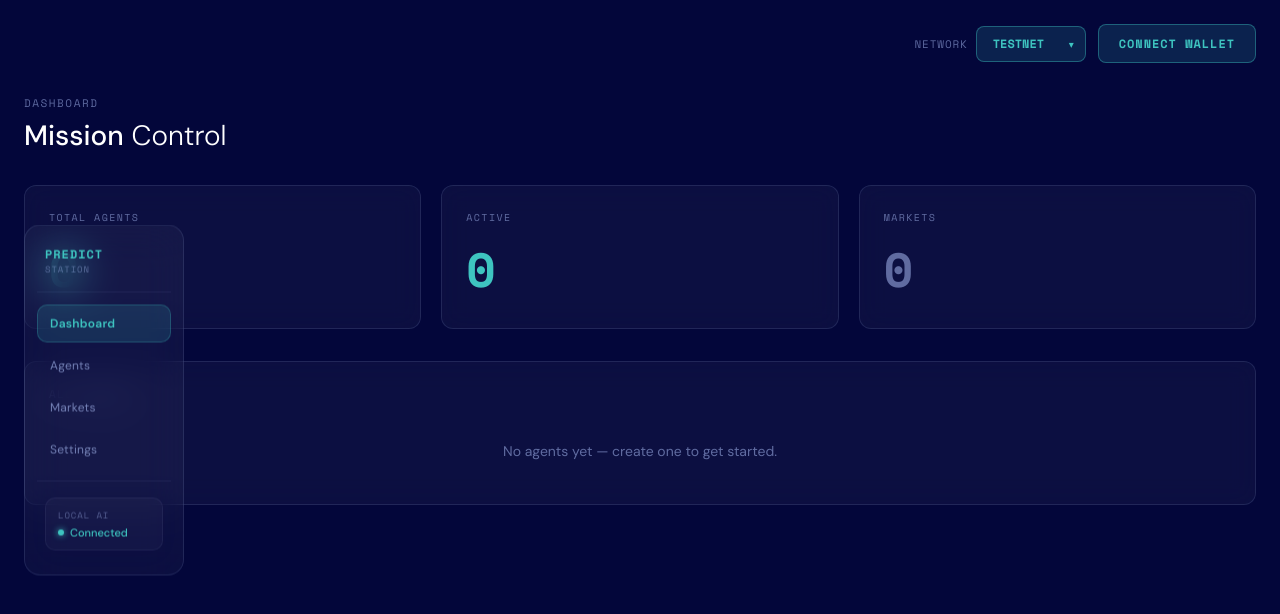
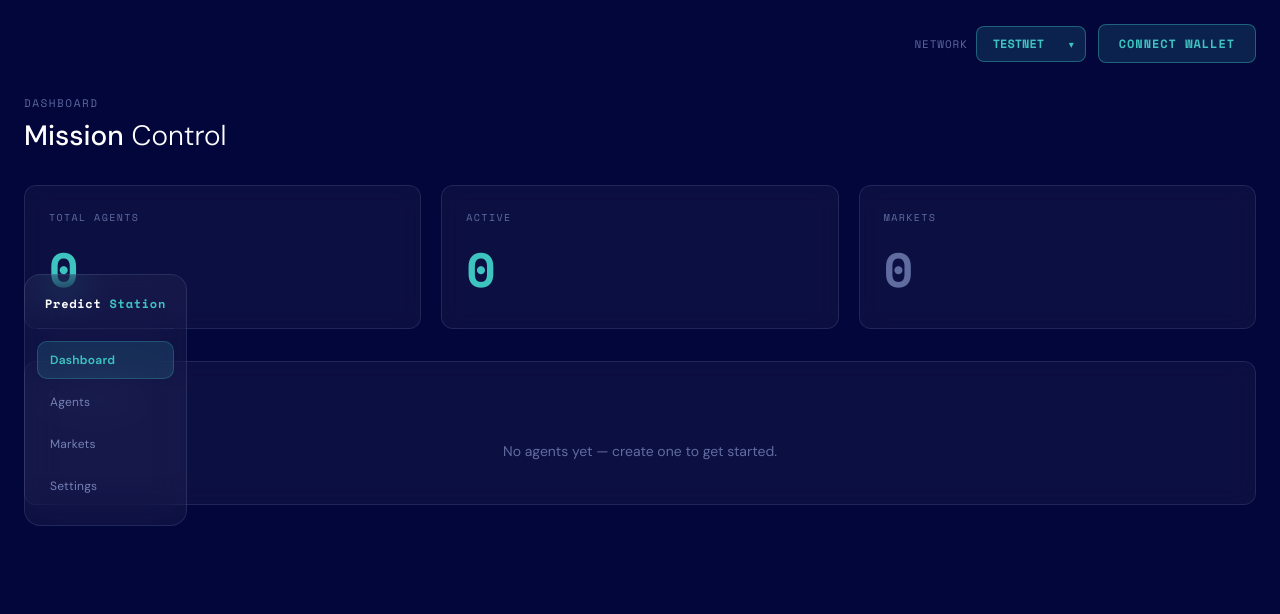
Before and after one commit to pisuthd/predict-station, a Next.js app in the folder frontend/: page /app in a window 1280 px wide. Shown: the top 614 px of the page. Built offline with nearby package versions, Linux system fonts and the light colour scheme.

Commit message:
Update sidebar: landing-style branding, clickable to go back to /, remove Local AI status

```diff
--- a/frontend/src/app/app/page.tsx
+++ b/frontend/src/app/app/page.tsx
@@ -1,6 +1,7 @@
 'use client'
 
 import { useState } from 'react'
+import { useRouter } from 'next/navigation'
 import { NAVY, CYAN, MUTED, monoFont, sansFont } from '../../theme'
 import MainScreen from '../../pages/MainScreen'
 
@@ -14,6 +15,7 @@ interface Agent {
 }
 
 export default function AppPage() {
+  const router = useRouter()
   const [agents] = useState<Agent[]>([])
   const [activeNav, setActiveNav] = useState<NavItem>('dashboard')
 
@@ -50,30 +52,25 @@ export default function AppPage() {
             minWidth: 160,
           }}
         >
-          {/* Logo/Brand */}
-          <div style={{
-            padding: '0 8px 16px',
-            borderBottom: '1px solid rgba(180,200,255,0.08)',
-            marginBottom: 8
-          }}>
+          {/* Logo/Brand - Clickable to go back */}
+          <div
+            onClick={() => router.push('/')}
+            style={{
+              padding: '0 8px 16px',
+              borderBottom: '1px solid rgba(180,200,255,0.08)',
+              marginBottom: 8,
+              cursor: 'pointer'
+            }}
+          >
             <p style={{
               fontFamily: monoFont,
               fontWeight: 700,
               fontSize: 12,
-              letterSpacing: '0.08em',
+              letterSpacing: '0.06em',
               color: CYAN,
               margin: 0
             }}>
-              PREDICT
-            </p>
-            <p style={{
-              fontFamily: monoFont,
-              fontSize: 9,
-              letterSpacing: '0.1em',
-              color: 'rgba(180,200,255,0.4)',
-              margin: 0
-            }}>
-              STATION
+              <span style={{ color: '#fff' }}>Predict</span> Station
             </p>
           </div>
 
@@ -123,46 +120,6 @@ export default function AppPage() {
             </button>
           ))}
 
-          {/* Footer Status */}
-          <div style={{
-            padding: '16px 8px 4px',
-            borderTop: '1px solid rgba(180,200,255,0.08)',
-            marginTop: 8
-          }}>
-            <div style={{
-              padding: '10px 12px',
-              background: 'rgba(255,255,255,0.03)',
-              border: '1px solid rgba(180,200,255,0.06)',
-              borderRadius: 10,
-            }}>
-              <p style={{
-                fontFamily: monoFont,
-                fontSize: 9,
-                letterSpacing: '0.1em',
-                color: 'rgba(180,200,255,0.4)',
-                textTransform: 'uppercase',
-                marginBottom: 4
-              }}>
-                Local AI
-              </p>
-              <div style={{ display: 'flex', alignItems: 'center', gap: 6 }}>
-                <div style={{
-                  width: 6, height: 6, borderRadius: '50%',
-                  background: CYAN,
-                  boxShadow: `0 0 6px ${CYAN}`,
-                }} />
-                <p style={{
-                  fontFamily: sansFont,
-                  fontSize: 11,
-                  fontWeight: 500,
-                  color: CYAN,
-                  margin: 0
-                }}>
-                  Connected
-                </p>
-              </div>
-            </div>
-          </div>
         </div>
       </div>
 
```
